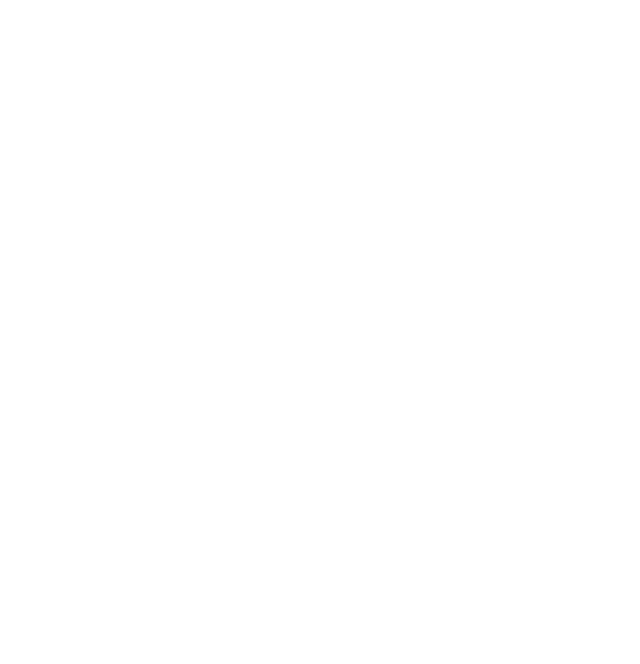
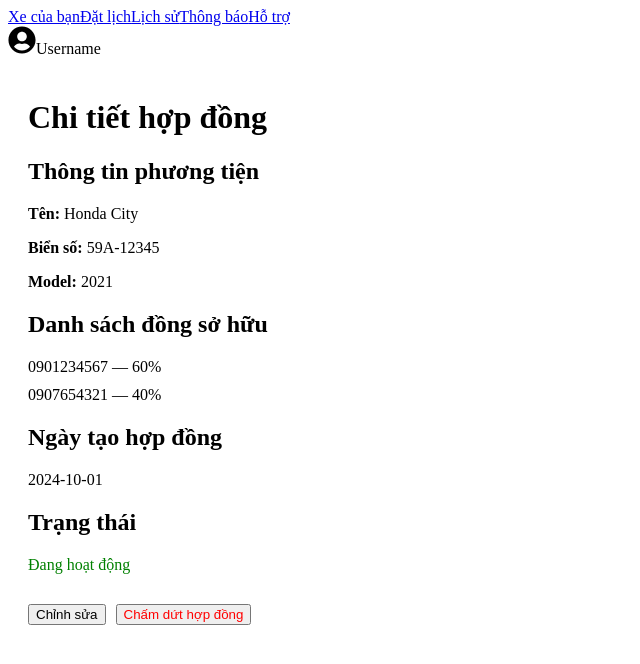
Before and after one commit to HaNguyenOnGit/SWP391_Topic6_SE1814_G8, a React (Vite) app in the folder src/front-end/App/: page /vehicle/1/contract in a window 1280 px wide. Before the commit this address had no page. Shown: the top 664 px of the page, without its empty margins (0-640 px from the left). Built offline with nearby package versions, Linux system fonts and the light colour scheme.

Commit message:
add contract page

```diff
--- a/src/front-end/App/src/App.jsx
+++ b/src/front-end/App/src/App.jsx
@@ -16,6 +16,7 @@
 import Proposal from "./pages/Proposal";
 import RegistrationPending from "./pages/RegistrationPending";
 import UserProfile from "./pages/UserProfile";
+import ContractDetails from "./pages/ContractDetails";
 
 export default function App() {
   return (
@@ -44,6 +45,7 @@
         <Route path="/schedule" element={<Schedule />} />
         <Route path="/vehicle/:id/schedule" element={<Booking />} />
         <Route path="/vehicle/:id/proposal" element={<Proposal />} />
+        <Route path="/vehicle/:id/contract" element={<ContractDetails />} />
         <Route path="/registrationpending" element={<RegistrationPending />} />
         <Route path="/profile" element={<UserProfile />} />
       </Routes>
--- /dev/null
+++ b/src/front-end/App/src/pages/ContractDetails.jsx
@@ -0,0 +1,193 @@
+import React, { useState } from "react";
+import Navbar from "../NavBar";
+
+export default function ContractDetails() {
+    // mock contract
+    const [contract, setContract] = useState({
+        vehicle: {
+            name: "Honda City",
+            license: "59A-12345",
+            model: "2021",
+        },
+        owners: [
+            { phone: "0901234567", ratio: 60 },
+            { phone: "0907654321", ratio: 40 },
+        ],
+        createDate: "2024-10-01",
+        status: "Đang hoạt động",
+    });
+
+    const [editing, setEditing] = useState(false);
+    const [owners, setOwners] = useState(contract.owners);
+    const [createDate, setCreateDate] = useState(contract.createDate);
+    const [newPhone, setNewPhone] = useState("");
+
+    // tổng tỉ lệ
+    const totalRatio = owners.reduce((a, b) => a + Number(b.ratio), 0);
+    const ratioError = totalRatio !== 100;
+
+    const updateRatio = (i, val) => {
+        const updated = [...owners];
+        updated[i].ratio = Number(val);
+        setOwners(updated);
+    };
+
+    const addOwner = () => {
+        if (!newPhone.trim()) return alert("Vui lòng nhập số điện thoại");
+        if (owners.some(o => o.phone === newPhone))
+            return alert("Thành viên này đã tồn tại");
+        setOwners([...owners, { phone: newPhone, ratio: 0 }]);
+        setNewPhone("");
+    };
+
+    const removeOwner = (i) => {
+        const updated = owners.filter((_, idx) => idx !== i);
+        setOwners(updated);
+    };
+
+    const handleSave = () => {
+        if (ratioError) return alert("Tổng tỉ lệ phải bằng 100%");
+        setContract({ ...contract, owners, createDate });
+        setEditing(false);
+        alert("Đã lưu thay đổi hợp đồng!");
+    };
+
+    const endContract = () => {
+        if (window.confirm("Bạn có chắc muốn chấm dứt hợp đồng này?")) {
+            setContract({ ...contract, status: "Đã kết thúc" });
+            alert("Hợp đồng đã được chấm dứt.");
+        }
+    };
+
+    return (
+        <div>
+            <Navbar username="Username" />
+            <div style={{ padding: "20px" }}>
+                <h1>Chi tiết hợp đồng</h1>
+
+                {/* Vehicle info */}
+                <section style={{ marginTop: "20px" }}>
+                    <h2>Thông tin phương tiện</h2>
+                    <p><strong>Tên:</strong> {contract.vehicle.name}</p>
+                    <p><strong>Biển số:</strong> {contract.vehicle.license}</p>
+                    <p><strong>Model:</strong> {contract.vehicle.model}</p>
+                </section>
+
+                {/* Owner list */}
+                <section style={{ marginTop: "20px" }}>
+                    <h2>Danh sách đồng sở hữu</h2>
+
+                    {owners.map((o, i) => (
+                        <div key={i} style={{ marginBottom: "10px" }}>
+                            <span>{o.phone}</span>
+                            {editing ? (
+                                <>
+                                    <input
+                                        type="range"
+                                        min="0"
+                                        max="100"
+                                        value={o.ratio}
+                                        onChange={(e) => updateRatio(i, e.target.value)}
+                                        style={{ marginLeft: "10px" }}
+                                    />
+                                    <input
+                                        type="number"
+                                        min="0"
+                                        max="100"
+                                        value={o.ratio}
+                                        onChange={(e) => updateRatio(i, e.target.value)}
+                                        style={{ width: "50px", marginLeft: "8px" }}
+                                    />
+                                    <span>%</span>
+                                    <button
+                                        onClick={() => removeOwner(i)}
+                                        style={{ marginLeft: "10px", color: "red" }}
+                                    >
+                                        Xóa
+                                    </button>
+                                </>
+                            ) : (
+                                <span> — {o.ratio}%</span>
+                            )}
+                        </div>
+                    ))}
+
+                    {editing && (
+                        <div style={{ marginTop: "10px" }}>
+                            <input
+                                type="text"
+                                placeholder="Nhập số điện thoại mới"
+                                value={newPhone}
+                                onChange={(e) => setNewPhone(e.target.value)}
+                            />
+                            <button onClick={addOwner} style={{ marginLeft: "10px" }}>
+                                Thêm thành viên
+                            </button>
+                        </div>
+                    )}
+
+                    {editing && ratioError && (
+                        <p style={{ color: "red" }}>
+                            Tổng tỉ lệ phải bằng 100% (hiện tại {totalRatio}%)
+                        </p>
+                    )}
+                </section>
+
+                {/* Date */}
+                <section style={{ marginTop: "20px" }}>
+                    <h2>Ngày tạo hợp đồng</h2>
+                    {editing ? (
+                        <input
+                            type="date"
+                            value={createDate}
+                            onChange={(e) => setCreateDate(e.target.value)}
+                        />
+                    ) : (
+                        <p>{createDate}</p>
+                    )}
+                </section>
+
+                {/* Status */}
+                <section style={{ marginTop: "20px" }}>
+                    <h2>Trạng thái</h2>
+                    <p style={{ color: contract.status === "Đã kết thúc" ? "red" : "green" }}>
+                        {contract.status}
+                    </p>
+                </section>
+
+                {/* Buttons */}
+                <div style={{ marginTop: "30px" }}>
+                    {editing ? (
+                        <>
+                            <button onClick={handleSave}>Lưu thay đổi</button>
+                            <button
+                                style={{ marginLeft: "10px" }}
+                                onClick={() => {
+                                    setOwners(contract.owners);
+                                    setCreateDate(contract.createDate);
+                                    setEditing(false);
+                                }}
+                            >
+                                Hủy
+                            </button>
+                        </>
+                    ) : (
+                        <>
+                            {contract.status === "Đang hoạt động" && (
+                                <>
+                                    <button onClick={() => setEditing(true)}>Chỉnh sửa</button>
+                                    <button
+                                        onClick={endContract}
+                                        style={{ marginLeft: "10px", color: "red" }}
+                                    >
+                                        Chấm dứt hợp đồng
+                                    </button>
+                                </>
+                            )}
+                        </>
+                    )}
+                </div>
+            </div>
+        </div>
+    );
+}
```
